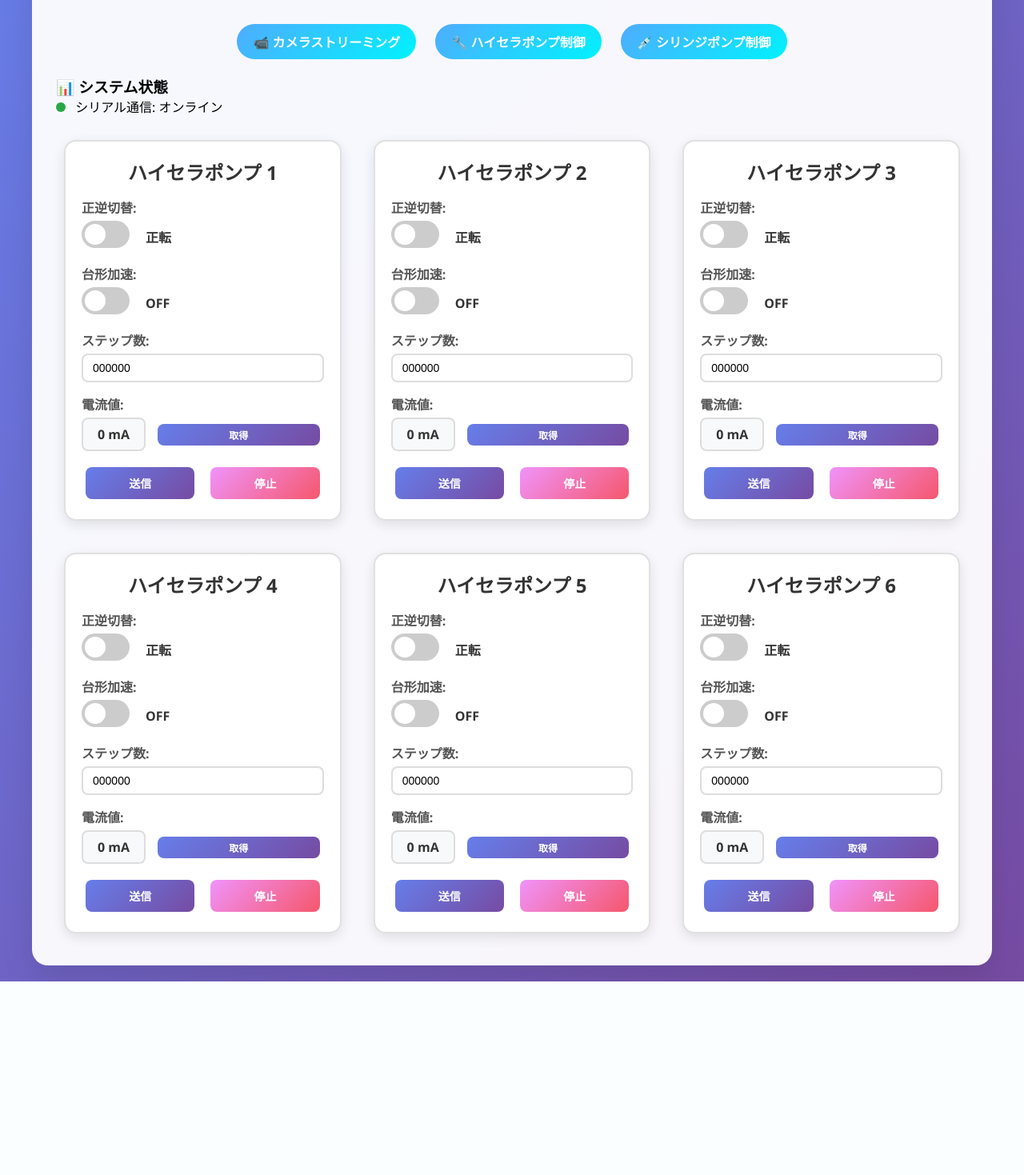
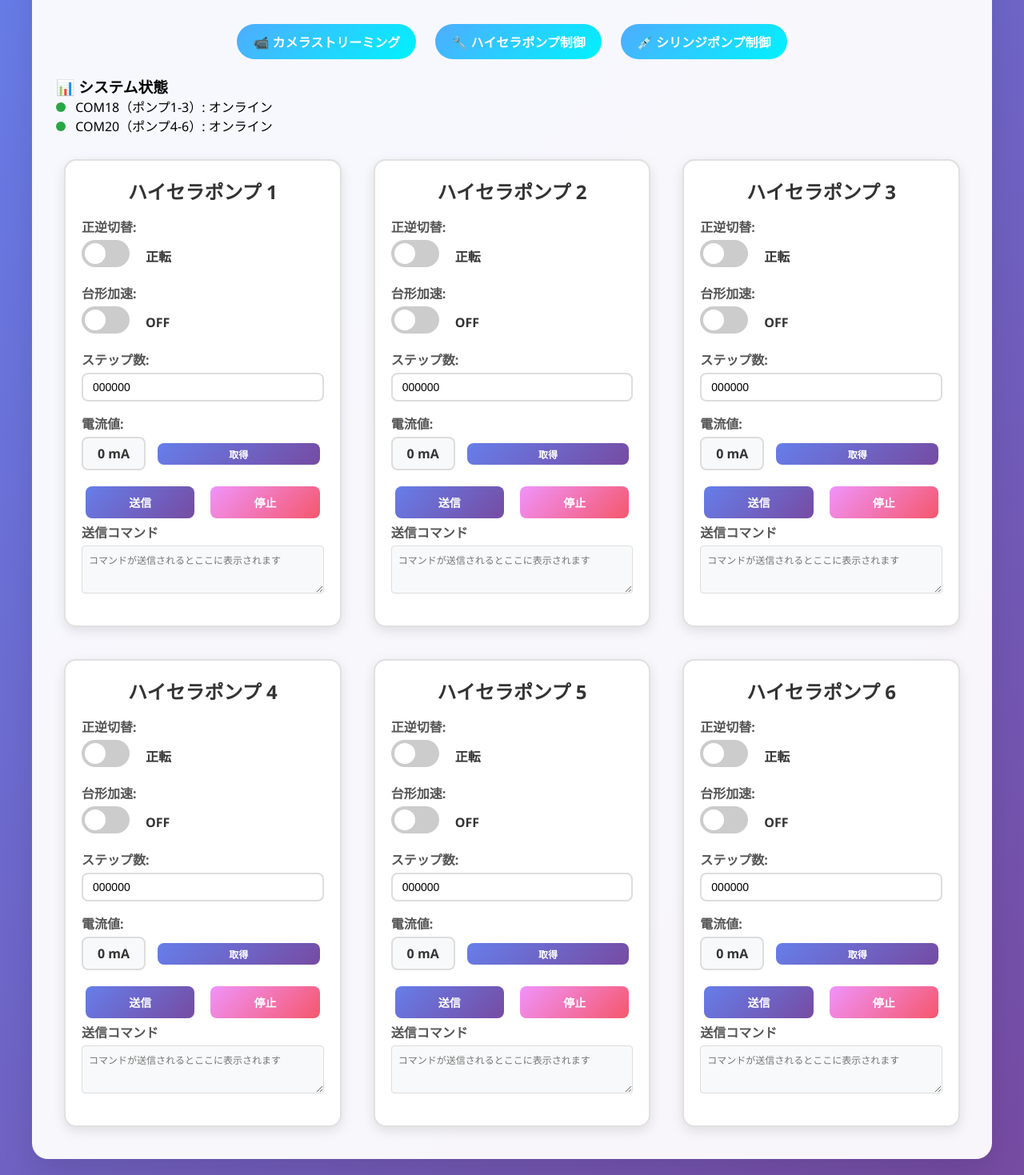
Before and after one commit to kohmoto-unicon/RaspberryPi_Camera, a Flask app: page /pump_control in a window 1280 px wide. Shown: the part 148-1617 px from the top of the page at 80% size. Before the commit the page ends 1375 px from the top, so only its background shows below. Run offline with Flask 3, Linux system fonts and the light colour scheme.

Commit message:
ハイセラ、シリンジ統合版Ver0.1

```diff
--- a/app.py
+++ b/app.py
@@ -35,9 +35,11 @@ frame_lock = threading.Lock()
 is_raspberry_pi = False
 
 # シリアル通信設定（ハイセラポンプ制御用）
-SERIAL_PORT = "COM18"  # Windows環境の場合（ハイセラポンプ）
+SERIAL_PORT_1 = "COM18"  # Windows環境の場合（ハイセラポンプ1-3用）
+SERIAL_PORT_2 = "COM20"  # Windows環境の場合（ハイセラポンプ4-6用）
 BAUD_RATE = 9600
-ser = None
+ser_1 = None  # ポンプ1-3用
+ser_2 = None  # ポンプ4-6用
 serial_initialized = False
 
 # シリアル通信設定（シリンジポンプ制御用）
@@ -49,11 +51,17 @@ syringe_pump_controllers = []  # シリンジポンプ制御インスタンス
 
 def initialize_serial():
     """シリアル通信を初期化（ハイセラポンプ）"""
-    global ser, serial_initialized
+    global ser_1, ser_2, serial_initialized
     try:
-        ser = serial.Serial(SERIAL_PORT, BAUD_RATE, timeout=1)
+        # ポンプ1-3用のCOMポートを初期化
+        ser_1 = serial.Serial(SERIAL_PORT_1, BAUD_RATE, timeout=1)
+        print(f"ハイセラポンプ1-3用シリアル通信が正常に初期化されました: {SERIAL_PORT_1}")
+
+        # ポンプ4-6用のCOMポートを初期化
+        ser_2 = serial.Serial(SERIAL_PORT_2, BAUD_RATE, timeout=1)
+        print(f"ハイセラポンプ4-6用シリアル通信が正常に初期化されました: {SERIAL_PORT_2}")
+
         serial_initialized = True
-        print(f"ハイセラポンプ用シリアル通信が正常に初期化されました: {SERIAL_PORT}")
         return True
     except Exception as e:
         print(f"ハイセラポンプ用シリアル通信初期化エラー: {e}")
@@ -95,17 +103,31 @@ def send_serial_command(pump_no, action, value="000000"):
         return False
 
     try:
+        # ポンプ番号に応じて適切なシリアルポートを選択し、コマンド番号を変換
+        if 1 <= pump_no <= 3:
+            target_ser = ser_1
+            port_name = f"COM1-3({SERIAL_PORT_1})"
+            command_pump_no = pump_no  # そのまま
+        elif 4 <= pump_no <= 6:
+            target_ser = ser_2
+            port_name = f"COM4-6({SERIAL_PORT_2})"
+            command_pump_no = pump_no - 3  # 4→1, 5→2, 6→3
+        else:
+            print(f"無効なポンプ番号: {pump_no}")
+            return False
+
         value_str = value.zfill(6)
         cmd = bytearray(11)
         cmd[0] = 0x02
-        cmd[1] = ord(str(pump_no))
+        cmd[1] = ord(str(command_pump_no))  # 変換されたコマンド番号を使用
         cmd[2] = ord(action)
         for i, c in enumerate(value_str):
             cmd[3 + i] = ord(c)
         cmd[9] = calc_checksum(cmd)
         cmd[10] = 0x03
-        ser.write(cmd)
-        print(f"[Pump {pump_no}] 送信: {' '.join(f'{b:02X}' for b in cmd)}")
+
+        target_ser.write(cmd)
+        print(f"[Pump {pump_no}] {port_name} に送信: {' '.join(f'{b:02X}' for b in cmd)} (コマンド番号: {command_pump_no})")
         return True
     except Exception as e:
         print(f"シリアル送信エラー: {e}")
@@ -233,6 +255,8 @@ def api_status():
         'serial_initialized': serial_initialized,  # 後方互換（ハイセラポンプ）
         'hysera_serial_initialized': serial_initialized,
         'syringe_serial_initialized': syringe_serial_initialized,
+        'hysera_port1_status': serial_initialized and ser_1 is not None,  # COM18（ポンプ1-3）
+        'hysera_port2_status': serial_initialized and ser_2 is not None,  # COM20（ポンプ4-6）
         'timestamp': time.time()
     })
 
@@ -282,17 +306,86 @@ def api_pump_control():
     action = request.args.get("action", "M")
     value = request.args.get("value", "000000")
 
+    try:
+        pump = int(pump)
+    except ValueError:
+        return jsonify({
+            'success': False,
+            'message': f'無効なポンプ番号: {pump}',
+            'command_bytes': []
+        })
+
+    # コマンドの内容を生成（送信前に）
+    value_str = value.zfill(6)
+    cmd = bytearray(11)
+    cmd[0] = 0x02
+
+    # ポンプ番号に応じてコマンド番号を変換
+    if 1 <= pump <= 3:
+        command_pump_no = pump  # そのまま
+    elif 4 <= pump <= 6:
+        command_pump_no = pump - 3  # 4→1, 5→2, 6→3
+    else:
+        return jsonify({
+            'success': False,
+            'message': f'無効なポンプ番号: {pump}',
+            'command_bytes': []
+        })
+
+    cmd[1] = ord(str(command_pump_no))  # 変換されたコマンド番号を使用
+    cmd[2] = ord(action)
+    for i, c in enumerate(value_str):
+        cmd[3 + i] = ord(c)
+    cmd[9] = calc_checksum(cmd)
+    cmd[10] = 0x03
+
     success = send_serial_command(pump, action, value)
 
     return jsonify({
         'success': success,
-        'message': f'送信完了: pump={pump}, action={action}, value={value}' if success else '送信失敗'
+        'message': f'送信完了: pump={pump}, action={action}, value={value}' if success else '送信失敗',
+        'command_bytes': list(cmd)  # 送信コマンドの内容を追加
     })
 
 @app.route("/api/get_current")
 def api_get_current():
     """電流値取得API"""
     pump = request.args.get("pump", "1")
+
+    try:
+        pump = int(pump)
+    except ValueError:
+        return jsonify({
+            'success': False,
+            'current': 0,
+            'message': f'無効なポンプ番号: {pump}',
+            'command_bytes': []
+        })
+
+    # 電流データ取得コマンドを生成（送信前に）
+    value_str = "000000"
+    cmd = bytearray(11)
+    cmd[0] = 0x02
+
+    # ポンプ番号に応じてコマンド番号を変換
+    if 1 <= pump <= 3:
+        command_pump_no = pump  # そのまま
+    elif 4 <= pump <= 6:
+        command_pump_no = pump - 3  # 4→1, 5→2, 6→3
+    else:
+        return jsonify({
+            'success': False,
+            'current': 0,
+            'message': f'無効なポンプ番号: {pump}',
+            'command_bytes': list(cmd)
+        })
+
+    cmd[1] = ord(str(command_pump_no))  # 変換されたコマンド番号を使用
+    cmd[2] = ord("C")  # 電流値取得コマンド
+    for i, c in enumerate(value_str):
+        cmd[3 + i] = ord(c)
+    cmd[9] = calc_checksum(cmd)
+    cmd[10] = 0x03
 
     # 電流データ取得コマンドを送信
     success = send_serial_command(pump, "C", "000000")
@@ -301,7 +394,8 @@ def api_get_current():
         return jsonify({
             'success': False,
             'current': 0,
-            'message': '送信失敗'
+            'message': '送信失敗',
+            'command_bytes': list(cmd)  # 送信コマンドの内容を追加
         })
 
     # 応答を待機（最大1秒）
@@ -309,9 +403,24 @@ def api_get_current():
     start_time = time.time()
     response = None
 
+    # ポンプ番号に応じて適切なシリアルポートを選択
+    if 1 <= pump <= 3:
+        target_ser = ser_1
+        port_name = f"COM1-3({SERIAL_PORT_1})"
+    elif 4 <= pump <= 6:
+        target_ser = ser_2
+        port_name = f"COM4-6({SERIAL_PORT_2})"
+    else:
+        return jsonify({
+            'success': False,
+            'current': 0,
+            'message': f'無効なポンプ番号: {pump}',
+            'command_bytes': list(cmd)
+        })
+
     while time.time() - start_time < 1.0:
-        if ser.in_waiting >= 10:  # 10バイトの応答を待機
-            response = ser.read(10)
+        if target_ser.in_waiting >= 10:  # 10バイトの応答を待機
+            response = target_ser.read(10)
             break
         time.sleep(0.01)
 
@@ -331,19 +440,22 @@ def api_get_current():
                     return jsonify({
                         'success': True,
                         'current': current,
-                        'message': f'電流値取得完了: {current}mA'
+                        'message': f'電流値取得完了: {current}mA',
+                        'command_bytes': list(cmd)  # 送信コマンドの内容を追加
                     })
                 except ValueError:
                     return jsonify({
                         'success': False,
                         'current': 0,
-                        'message': '電流値解析エラー'
+                        'message': '電流値解析エラー',
+                        'command_bytes': list(cmd)  # 送信コマンドの内容を追加
                     })
 
     return jsonify({
         'success': False,
         'current': 0,
-        'message': '応答タイムアウトまたはエラー'
+        'message': '応答タイムアウトまたはエラー',
+        'command_bytes': list(cmd)  # 送信コマンドの内容を追加
     })
 
 @app.route("/api/syringe_pump_control")
@@ -425,13 +537,15 @@ if __name__ == '__main__':
     parser.add_argument('--debug', action='store_true', help='デバッグモードで起動')
     parser.add_argument('--port', type=int, default=5000, help='ポート番号（デフォルト: 5000）')
     parser.add_argument('--host', type=str, default='0.0.0.0', help='ホストアドレス（デフォルト: 0.0.0.0）')
-    parser.add_argument('--serial-port', type=str, default='COM18', help='ハイセラポンプ用シリアルポート（デフォルト: COM18）')
+    parser.add_argument('--serial-port-1', type=str, default='COM18', help='ハイセラポンプ1-3用シリアルポート（デフォルト: COM18）')
+    parser.add_argument('--serial-port-2', type=str, default='COM20', help='ハイセラポンプ4-6用シリアルポート（デフォルト: COM20）')
     parser.add_argument('--syringe-serial-port', type=str, default='COM19', help='シリンジポンプ用シリアルポート（デフォルト: COM19）')
 
     args = parser.parse_args()
 
     # シリアルポート設定を更新（ハイセラ／シリンジ）
-    SERIAL_PORT = args.serial_port
+    SERIAL_PORT_1 = args.serial_port_1
+    SERIAL_PORT_2 = args.serial_port_2
     SYRINGE_SERIAL_PORT = args.syringe_serial_port
 
     # カメラ初期化
@@ -454,7 +568,7 @@ if __name__ == '__main__':
 
     if not serial_success:
         print("警告: ハイセラポンプ用シリアル通信の初期化に失敗しました。")
-        print(f"シリアルポート {SERIAL_PORT} が利用可能か確認してください。")
+        print(f"シリアルポート {SERIAL_PORT_1}（ポンプ1-3用）または {SERIAL_PORT_2}（ポンプ4-6用）が利用可能か確認してください。")
     if not syringe_serial_success:
         print("警告: シリンジポンプ用シリアル通信の初期化に失敗しました。")
         print(f"シリアルポート {SYRINGE_SERIAL_PORT} が利用可能か確認してください。")
--- a/templates/pump_control.html
+++ b/templates/pump_control.html
@@ -220,6 +220,24 @@
       text-align: center;
     }
 
+    .command-display {
+      width: 100%;
+      padding: 8px;
+      border: 1px solid #ddd;
+      border-radius: 4px;
+      font-family: monospace;
+      font-size: 12px;
+      resize: vertical;
+      background-color: #f8f9fa;
+      color: #333;
+    }
+
+    .command-display:focus {
+      outline: none;
+      border-color: #4facfe;
+      background-color: white;
+    }
+
     .status-indicator {
       display: inline-block;
       width: 12px;
@@ -282,8 +300,12 @@
       <div class="status">
         <h3>📊 システム状態</h3>
         <p>
-          <span class="status-indicator" id="serialStatus"></span>
-          <span id="statusText">シリアル通信状態を確認中...</span>
+          <span class="status-indicator" id="serialStatus1"></span>
+          <span id="statusText1">COM18（ポンプ1-3）: 確認中...</span>
+        </p>
+        <p>
+          <span class="status-indicator" id="serialStatus2"></span>
+          <span id="statusText2">COM20（ポンプ4-6）: 確認中...</span>
         </p>
       </div>
 
@@ -333,6 +355,11 @@
             <button class="btn btn-primary" onclick="sendSteps({{ pump }})">送信</button>
             <button class="btn btn-danger" onclick="sendStop({{ pump }})">停止</button>
           </div>
+
+          <div class="control-group">
+            <label for="commandDisplay{{ pump }}">送信コマンド</label>
+            <textarea id="commandDisplay{{ pump }}" rows="3" class="command-display" readonly placeholder="コマンドが送信されるとここに表示されます"></textarea>
+          </div>
         </div>
         {% endfor %}
       </div>
@@ -340,6 +367,41 @@
   </div>
 
   <script>
+    // コマンドバイトを16進数とASCII文字の混合形式でフォーマット
+    function formatCommandBytes(bytes, pump) {
+      // ポンプ番号に応じてポート名を決定
+      let portName;
+      if (1 <= pump && pump <= 3) {
+        portName = 'COM18';
+      } else if (4 <= pump && pump <= 6) {
+        portName = 'COM20';
+      } else {
+        portName = 'UNKNOWN';
+      }
+
+      let result = [portName + '→'];
+      for (let i = 0; i < bytes.length; i++) {
+        if (i === 0) {
+          // STX (0x02)
+          result.push('STX');
+        } else if (i === 10) {
+          // ETX (0x03)
+          result.push('ETX');
+        } else if (i === 9) {
+          // チェックサムは16進数で表示
+          result.push('0x' + bytes[i].toString(16).padStart(2, '0').toUpperCase());
+        } else {
+          // その他はASCII文字で表示（シングルクォートなし）
+          if (bytes[i] >= 32 && bytes[i] <= 126) {
+            result.push(String.fromCharCode(bytes[i]));
+          } else {
+            result.push('0x' + bytes[i].toString(16).padStart(2, '0').toUpperCase());
+          }
+        }
+      }
+      return result.join(' ');
+    }
+
     // 方向切替
     function toggleDirection(pump, isReverse){
       const dir = isReverse ? 'R' : 'F';
@@ -373,6 +435,15 @@
 
         const currentDisplay = document.getElementById('currentValue' + pump);
 
+        // 送信コマンドの内容を表示
+        if (data.command_bytes && data.command_bytes.length > 0) {
+          const commandDisplay = document.getElementById('commandDisplay' + pump);
+          if (commandDisplay) {
+            const commandBytes = new Uint8Array(data.command_bytes);
+            commandDisplay.value = formatCommandBytes(commandBytes, pump);
+          }
+        }
+
         if (data.success) {
           currentDisplay.textContent = data.current + ' mA';
           console.log(data.message);
@@ -392,6 +463,15 @@
         const response = await fetch(`/api/pump_control?pump=${pump}&action=${action}&value=${value}`);
         const data = await response.json();
 
+        // 送信コマンドの内容を表示
+        if (data.command_bytes && data.command_bytes.length > 0) {
+          const commandDisplay = document.getElementById('commandDisplay' + pump);
+          if (commandDisplay) {
+            const commandBytes = new Uint8Array(data.command_bytes);
+            commandDisplay.value = formatCommandBytes(commandBytes, pump);
+          }
+        }
+
         if (data.success) {
           console.log(data.message);
         } else {
@@ -408,15 +488,27 @@
         const response = await fetch('/api/status');
         const data = await response.json();
 
-        const statusIndicator = document.getElementById('serialStatus');
-        const statusText = document.getElementById('statusText');
+        const statusIndicator1 = document.getElementById('serialStatus1');
+        const statusText1 = document.getElementById('statusText1');
+        const statusIndicator2 = document.getElementById('serialStatus2');
+        const statusText2 = document.getElementById('statusText2');
 
-        if (data.serial_initialized) {
-          statusIndicator.style.background = '#28a745';
-          statusText.textContent = 'シリアル通信: オンライン';
+        // COM18（ポンプ1-3）の状態
+        if (data.hysera_port1_status) {
+          statusIndicator1.style.background = '#28a745';
+          statusText1.textContent = 'COM18（ポンプ1-3）: オンライン';
         } else {
-          statusIndicator.style.background = '#dc3545';
-          statusText.textContent = 'シリアル通信: オフライン';
+          statusIndicator1.style.background = '#dc3545';
+          statusText1.textContent = 'COM18（ポンプ1-3）: オフライン';
+        }
+
+        // COM20（ポンプ4-6）の状態
+        if (data.hysera_port2_status) {
+          statusIndicator2.style.background = '#28a745';
+          statusText2.textContent = 'COM20（ポンプ4-6）: オンライン';
+        } else {
+          statusIndicator2.style.background = '#dc3545';
+          statusText2.textContent = 'COM20（ポンプ4-6）: オフライン';
         }
 
       } catch (error) {
--- a/templates/syringe_pump.html
+++ b/templates/syringe_pump.html
@@ -96,10 +96,10 @@
                 const syringeText = document.getElementById('syringeStatusText');
                 if (syringeOnline) {
                     syringeIndicator.style.background = '#28a745';
-                    syringeText.textContent = 'シリアル通信: オンライン';
+                    syringeText.textContent = 'COM19（シリンジポンプ）: オンライン';
                 } else {
                     syringeIndicator.style.background = '#dc3545';
-                    syringeText.textContent = 'シリアル通信: オフライン';
+                    syringeText.textContent = 'COM19（シリンジポンプ）: オフライン';
                 }
             } catch (e) {
                 console.error('状態確認に失敗しました', e);
@@ -420,7 +420,7 @@
                 <h3>📊 システム状態</h3>
                 <p>
                     <span class="status-indicator" id="syringeStatus"></span>
-                    <span id="syringeStatusText">シリアル通信: 確認中...</span>
+                    <span id="syringeStatusText">COM19（シリンジポンプ）: 確認中...</span>
                 </p>
             </div>
 
```
